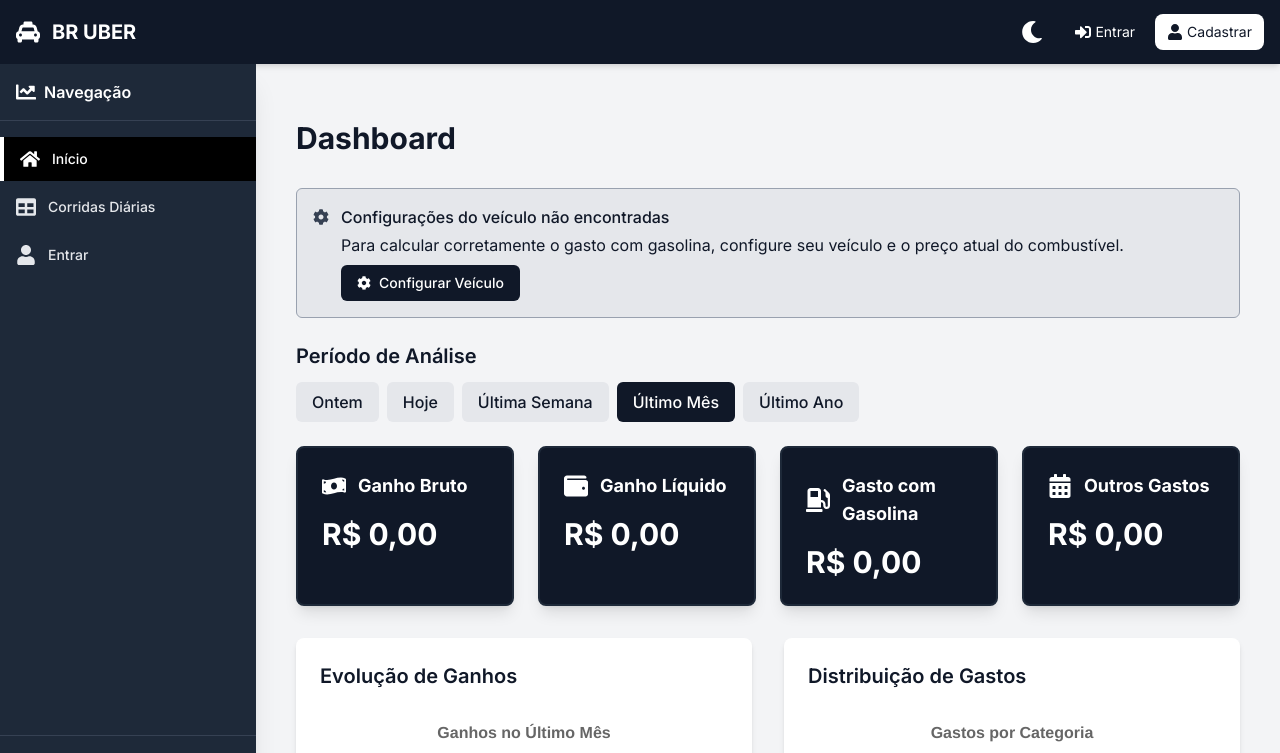
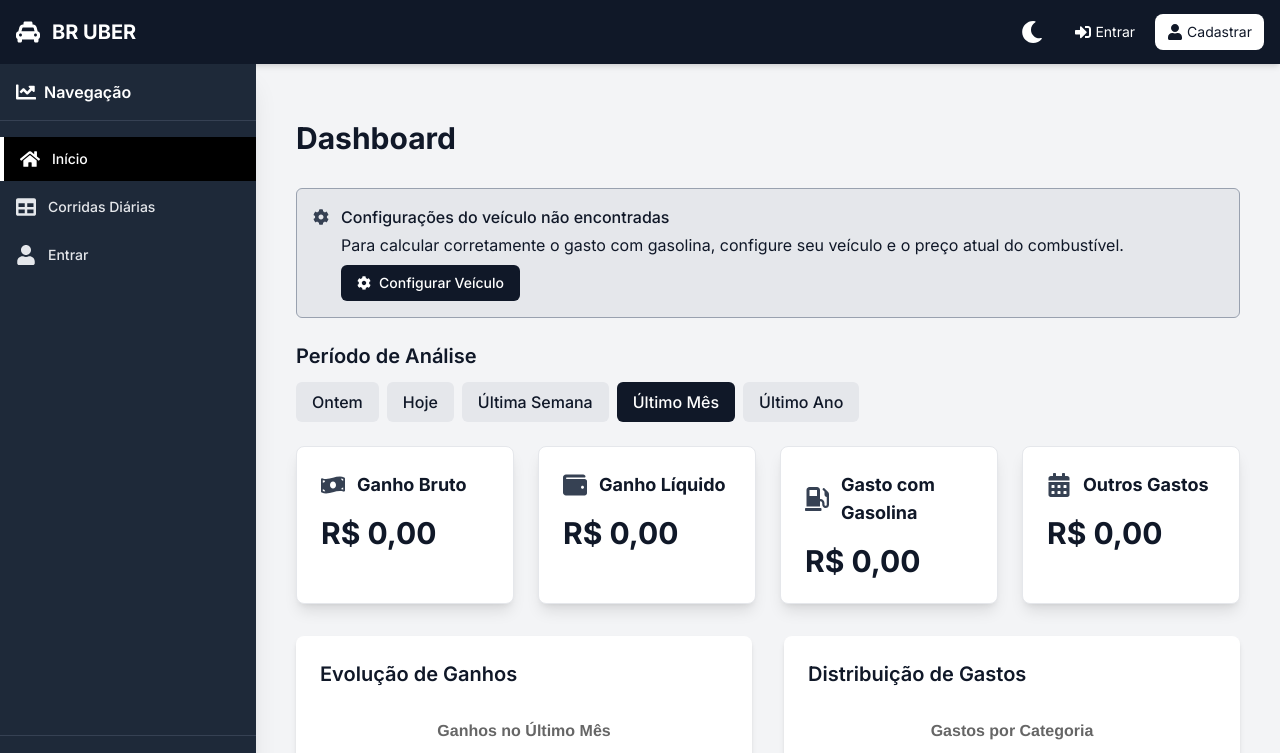
Before and after one commit to Brunoreis57/ubertrackerbr, a Next.js app: page / in a window 1280 px wide. Shown: the top 753 px of the page. Built offline with nearby package versions, Linux system fonts and the light colour scheme.

Commit message:
Correção do modo claro/escuro e ajustes de cores dos cards no tema escuro

```diff
--- a/app/components/Card.tsx
+++ b/app/components/Card.tsx
@@ -14,16 +14,51 @@ const Card = ({
   titulo,
   valor,
   icone,
-  corFundo,
-  corTexto,
+  corFundo = '',
+  corTexto = '',
 }: CardProps) => {
+  // Classes base para o card
+  const cardClasses = `
+    bg-white dark:bg-gray-800
+    rounded-lg shadow-lg
+    p-4 sm:p-6
+    transition-all duration-300
+    hover:shadow-xl
+    border border-gray-200 dark:border-gray-700
+    ${corFundo}
+  `.trim();
+
+  // Classes para o título
+  const tituloClasses = `
+    text-gray-900 dark:text-white
+    font-bold text-base sm:text-lg
+    ${corTexto}
+  `.trim();
+
+  // Classes para o valor
+  const valorClasses = `
+    text-gray-900 dark:text-white
+    text-2xl sm:text-3xl font-bold break-words
+    ${corTexto}
+  `.trim();
+
+  // Classes para o ícone
+  const iconeClasses = `
+    text-gray-700 dark:text-gray-200
+    mr-2 sm:mr-3 text-xl sm:text-2xl
+    ${corTexto}
+  `.trim();
+
   return (
-    <div className="bg-gray-900 rounded-lg shadow-lg p-4 sm:p-6 transition-all duration-300 hover:shadow-xl border-2 border-gray-800">
+    <div className={cardClasses}>
       <div className="flex items-center mb-3 sm:mb-4">
-        <div className="text-white mr-2 sm:mr-3 text-xl sm:text-2xl">{icone}</div>
-        <h3 className="text-white font-bold text-base sm:text-lg">{titulo}</h3>
+        <div className={iconeClasses}>{icone}</div>
+        <h3 className={tituloClasses}>{titulo}</h3>
       </div>
-      <div className="text-white text-2xl sm:text-3xl font-bold break-words" dangerouslySetInnerHTML={{ __html: valor }} />
+      <div
+        className={valorClasses}
+        dangerouslySetInnerHTML={{ __html: valor }}
+      />
     </div>
   );
 };
--- a/app/components/Navbar.tsx
+++ b/app/components/Navbar.tsx
@@ -40,17 +40,6 @@ const Navbar = ({ children }: NavbarProps) => {
     // Adicionar listener para mudanças de tamanho de tela
     window.addEventListener('resize', checkScreenSize);
 
-    // Recuperar preferência de tema do localStorage
-    const savedDarkMode = localStorage.getItem('darkMode') === 'true';
-    setDarkMode(savedDarkMode);
-
-    // Aplicar o tema ao body
-    if (savedDarkMode) {
-      document.documentElement.classList.add('dark');
-    } else {
-      document.documentElement.classList.remove('dark');
-    }
-
     // Limpar listener ao desmontar o componente
     return () => window.removeEventListener('resize', checkScreenSize);
   }, []);
@@ -66,6 +55,18 @@ const Navbar = ({ children }: NavbarProps) => {
         const { logado, sessao } = verificarLogin();
         setUsuario(logado ? sessao : null);
       }, 5 * 60 * 1000);
+
+      // Carregar a preferência de tema do localStorage
+      const savedDarkMode = localStorage.getItem('darkMode');
+      const prefersDarkMode = savedDarkMode === 'true';
+      setDarkMode(prefersDarkMode);
+
+      // Aplicar o tema ao body
+      if (prefersDarkMode) {
+        document.documentElement.classList.add('dark');
+      } else {
+        document.documentElement.classList.remove('dark');
+      }
 
       return () => clearInterval(intervalo);
     }
@@ -133,7 +134,7 @@ const Navbar = ({ children }: NavbarProps) => {
   }
 
   return (
-    <div className={`flex flex-col min-h-screen ${darkMode ? 'dark' : ''}`}>
+    <div className="flex flex-col min-h-screen">
       {/* Header fixo no topo */}
       <header className="h-16 bg-gray-900 text-white shadow-md sticky top-0 z-40 flex items-center justify-between px-4">
         <div className="flex items-center">
--- a/app/globals.css
+++ b/app/globals.css
@@ -9,6 +9,7 @@
   --input-text: #171717;
   --button-primary: #374151;
   --button-text: #ffffff;
+  --card-light-bg: #f9fafb;
 }
 
 .dark {
@@ -20,6 +21,7 @@
   --input-text: #f3f4f6;
   --button-primary: #4b5563;
   --button-text: #f3f4f6;
+  --card-light-bg: #2d3748;
 }
 
 @theme inline {
@@ -61,11 +63,29 @@ body {
   border-color: #4b5563;
 }
 
-.dark .bg-gray-50,
-.dark .bg-blue-50,
-.dark .bg-green-50,
+/* Cards cores mais claras no tema escuro */
+.dark .bg-gray-50 {
+  background-color: #2d3748; /* Cinza mais claro no modo escuro */
+}
+
+.dark .bg-blue-50 {
+  background-color: #1e3a8a; /* Azul mais claro no modo escuro */
+}
+
+.dark .bg-green-50 {
+  background-color: #065f46; /* Verde mais claro no modo escuro */
+}
+
 .dark .bg-red-50 {
-  background-color: #374151;
+  background-color: #881337; /* Vermelho mais claro no modo escuro */
+}
+
+.dark .bg-yellow-50 {
+  background-color: #92400e; /* Amarelo mais claro no modo escuro */
+}
+
+.dark .bg-purple-50 {
+  background-color: #581c87; /* Roxo mais claro no modo escuro */
 }
 
 /* Estilos para campos de formulário no modo escuro */
--- a/app/page.tsx
+++ b/app/page.tsx
@@ -215,29 +215,29 @@ export default function Home() {
           titulo="Ganho Bruto"
           valor={formatarDinheiro(resumo.ganhoBruto)}
           icone={<FaMoneyBillWave size={24} />}
-          corFundo=""
-          corTexto=""
+          corFundo="dark:bg-green-800"
+          corTexto="dark:text-white"
         />
         <Card
           titulo="Ganho Líquido"
           valor={formatarDinheiro(resumo.ganhoLiquido)}
           icone={<FaWallet size={24} />}
-          corFundo=""
-          corTexto=""
+          corFundo="dark:bg-blue-800"
+          corTexto="dark:text-white"
         />
         <Card
           titulo="Gasto com Gasolina"
           valor={formatarDinheiro(resumo.gastoGasolina)}
           icone={<FaGasPump size={24} />}
-          corFundo=""
-          corTexto=""
+          corFundo="dark:bg-red-800"
+          corTexto="dark:text-white"
         />
         <Card
           titulo="Outros Gastos"
           valor={formatarDinheiro(resumo.outrosGastos)}
           icone={<FaCalendarAlt size={24} />}
-          corFundo=""
-          corTexto=""
+          corFundo="dark:bg-yellow-800"
+          corTexto="dark:text-white"
         />
       </div>
 
```
